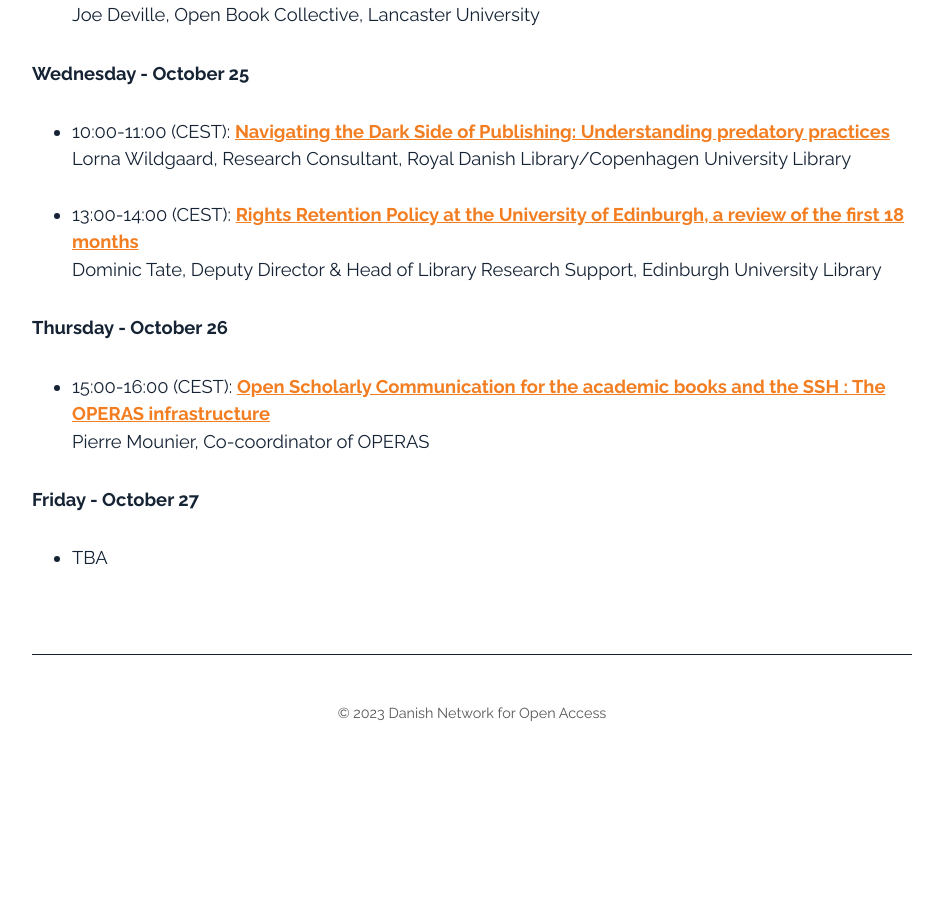
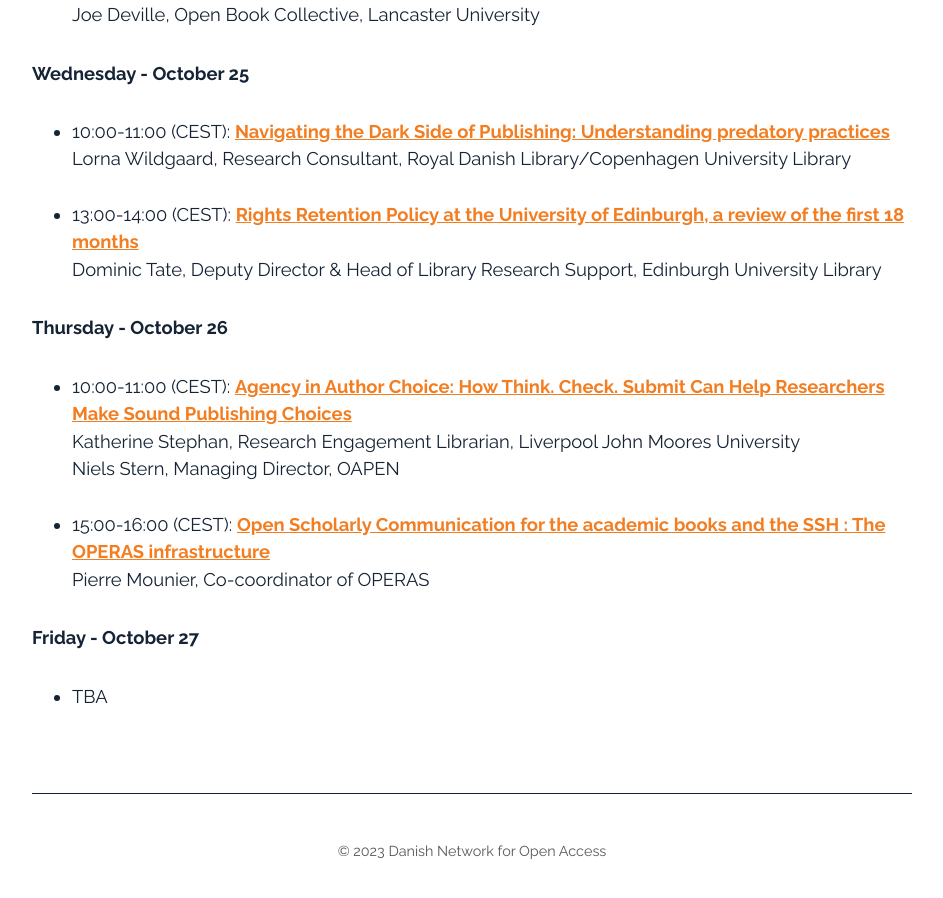
Before and after one commit to openaccess-dk/openaccess-dk.github.io, a Jekyll site: the page built from oaw23.md, in a window 1280 px wide and 900 px high, scrolled down 1989 px. Shown: the whole window, without its empty margins (168-1111 px from the left). Built offline with Jekyll 4.4.1, drawn with Linux system fonts in a browser that asks for light colours; before the commit the page ends 2751 px from its top, so only the background shows below that.

Commit message:
Update oaw23.md

```diff
--- a/oaw23.md
+++ b/oaw23.md
@@ -41,6 +41,9 @@
 Dominic Tate, Deputy Director & Head of Library Research Support, Edinburgh University Library
 
 ##### Thursday - October 26
+- 10:00-11:00 (CEST): <b>[Agency in Author Choice: How Think. Check. Submit Can Help Researchers Make Sound Publishing Choices](https://openaccess.dk/oaw2023/thursday_oct_26_1) </b><br>
+Katherine Stephan, Research Engagement Librarian, Liverpool John Moores University<br>
+Niels Stern, Managing Director, OAPEN<br><br>
 - 15:00-16:00 (CEST): <b>[Open Scholarly Communication for the academic books and the SSH : The OPERAS infrastructure](https://openaccess.dk/oaw2023/thursday_oct_26_2) </b><br>
 Pierre Mounier, Co-coordinator of OPERAS
 
```
